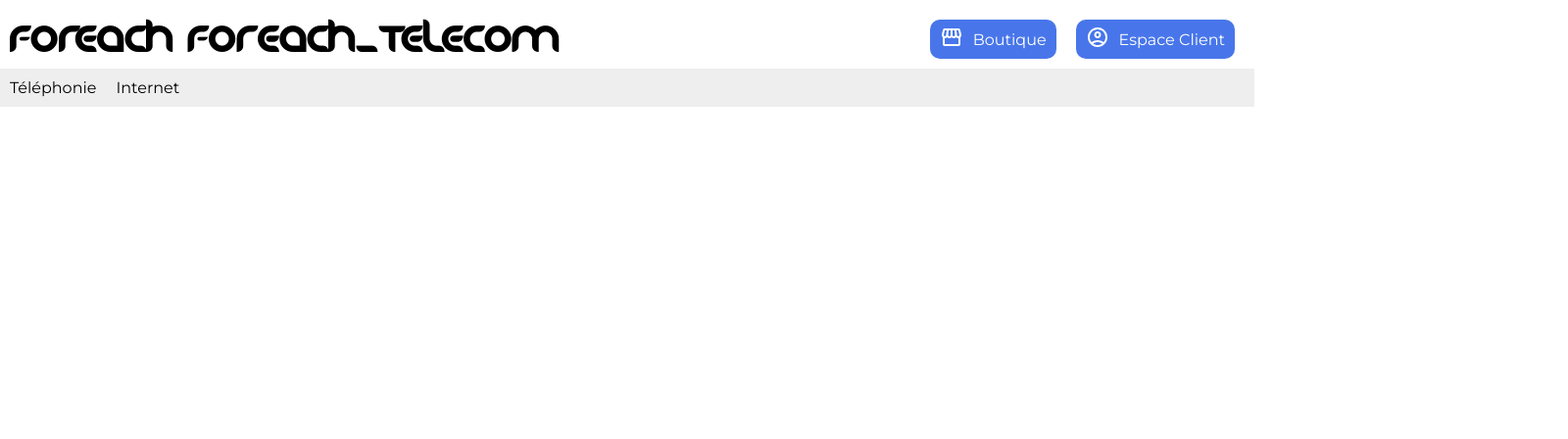
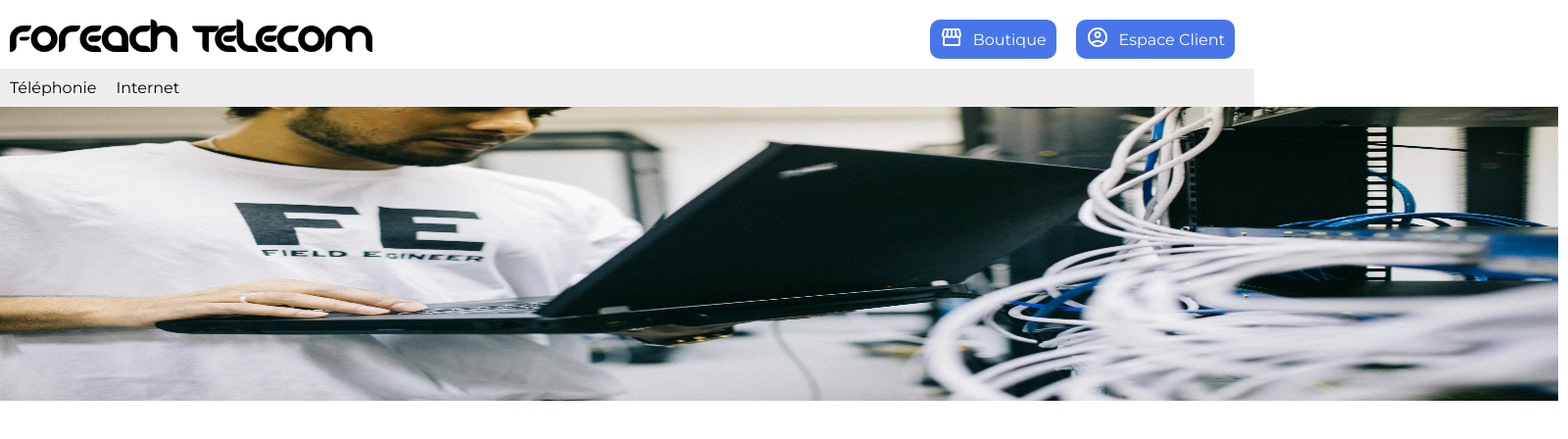
Before and after one commit to Xena-17/ForEach_Telecom, a plain HTML site: page foreach_telecom/index.html in a window 1280 px wide. Shown: the whole page at 98% size, 1600 px wide, since content can reach past the window. Drawn offline with Linux system fonts and the light colour scheme.

Commit message:
Insertion jumbotron

```diff
--- a/foreach_telecom/index.css
+++ b/foreach_telecom/index.css
@@ -12,6 +12,7 @@
     padding: 0;
     box-sizing: border-box;
     font-family: Montserrat;
+    max-width: 1600px;
 }
 
 /* header */
@@ -20,7 +21,6 @@ header {
     display: flex;
     flex-direction: row;
     justify-content: space-between;
-    max-width: 1600px;
     height: 60px;
     color: white;
     margin-top: 10px;
@@ -86,5 +86,25 @@ a {
     color: black;
 }
 
+/*  */
+
+/* jumbotron */
+
+img{
+   width: 100%;
+   height: 100%;
+   background-size: cover;
+}
+
+#img_jumbotron {
+    height: 300px;
+    width: 1600px;
+}
+
+#jumbotron {
+    height: 300px;
+
+}
+
 
 /*  */
--- a/foreach_telecom/index.html
+++ b/foreach_telecom/index.html
@@ -8,7 +8,7 @@
 </head>
 <body>
     <header>
-        <h1>foreach ForEach_Telecom</h1>
+        <h1>ForEach Telecom</h1>
         <ul class="header">
             <li class="icons">
                 <div>
@@ -43,6 +43,11 @@
 
             </li>
         </ul>
+        <section id="jumbotron">
+            <div id="img_jumbotron">
+                <img src="./assets/images/jumbotron_image.jpg" alt="photo pc portable et câbles téléphoniques">
+            </div>
+        </section>
     </main>
 </body>
 </html>
```
